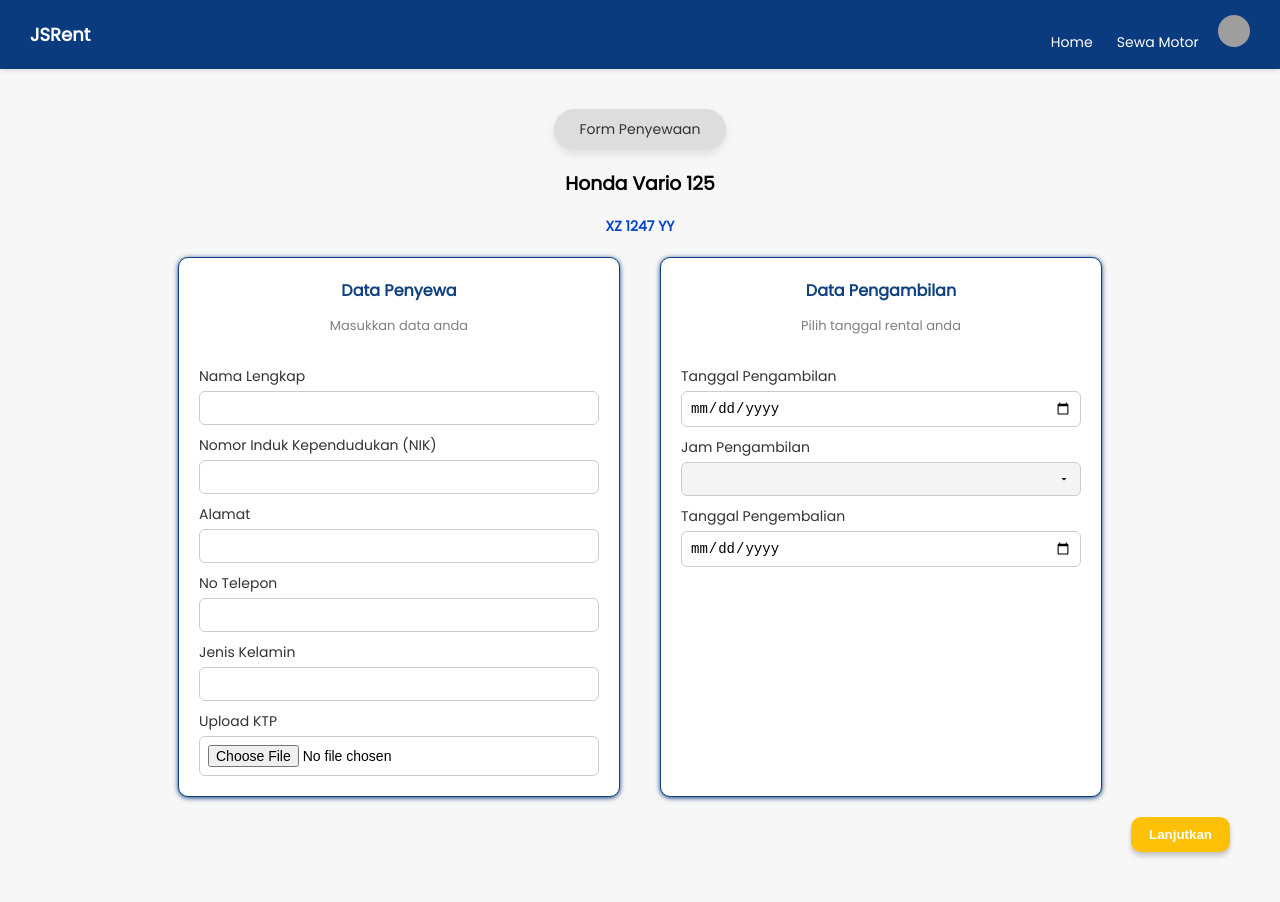
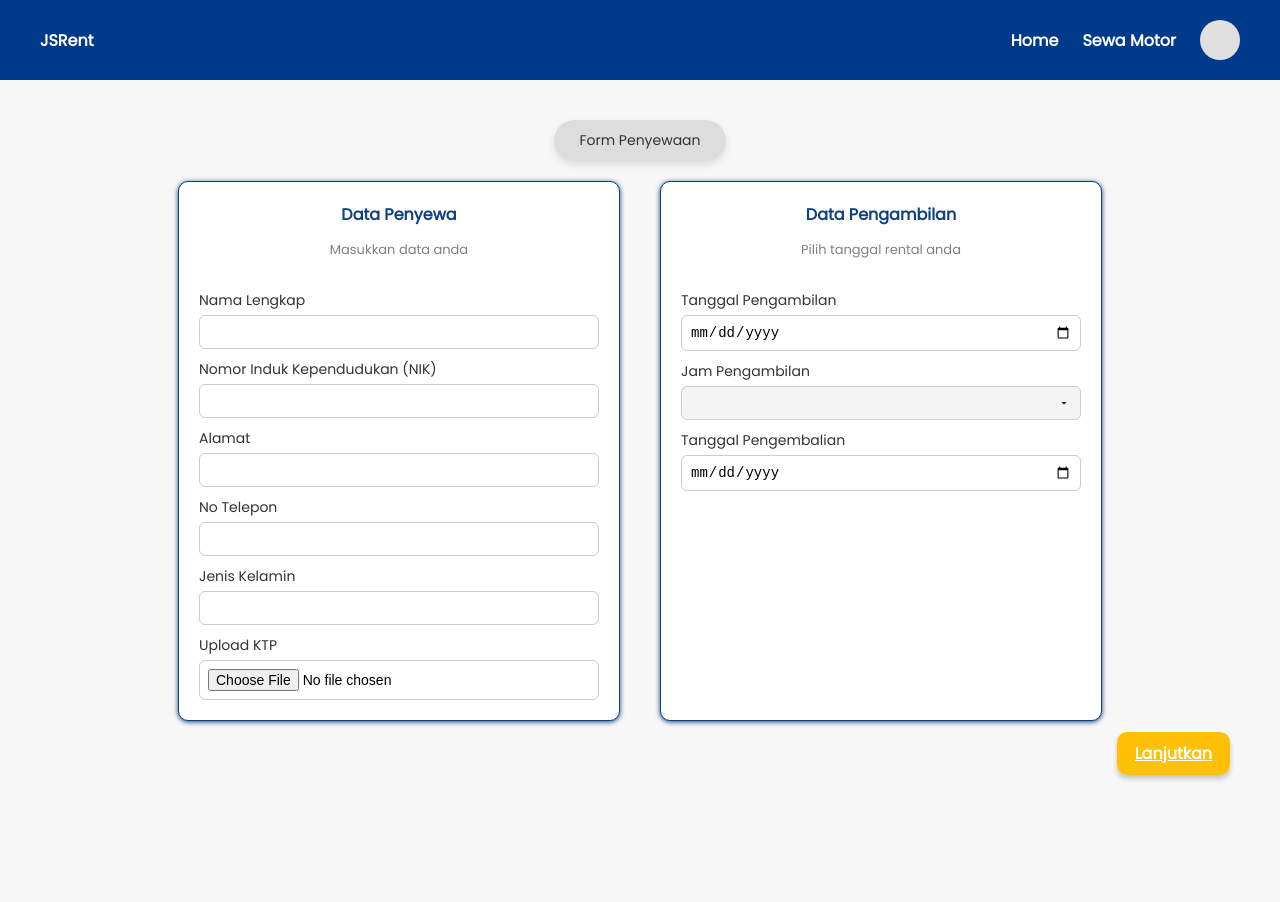
Before and after one commit to ayuk098/sewamotor, a PHP site: page /formsewa.php in a window 1280 px wide. After the commit the page ends 816 px from the top, so only its background shows below. Run offline with PHP 8.4, Linux system fonts and the light colour scheme; grey boxes are pictures that could not be loaded.

Commit message:
Update formsewa.php

```diff
--- a/Customer/formsewa.php
+++ b/Customer/formsewa.php
@@ -13,20 +13,23 @@
   background-color: #f7f7f7;
 }
 
-.navbar {
-  display: flex;
-  justify-content: space-between;
-  align-items: center;
-  background-color: #0a3b7e;
-  color: white;
-  padding: 15px 30px;
-  box-shadow: 0 2px 5px rgba(0,0,0,0.1);
-}
+.nav-right {
+      display: flex;
+      align-items: center;
+      gap: 24px;
+    }
+ .nav-right a {
+      color: white;
+      text-decoration: none;
+      font-weight: 600;
+    }
 
-.logo {
-  font-weight: bold;
-  font-size: 18px;
-}
+.profile {
+      width: 40px;
+      height: 40px;
+      background-color: #e0e0e0;
+      border-radius: 50%;
+    }
 
 .menu a {
   color: white;
@@ -139,21 +142,28 @@
   cursor: pointer;
   box-shadow: 0 4px 5px rgba(0,0,0,0.2);
 }
+header {
+      background-color: #003b8b;
+      color: white;
+      padding: 20px 40px;
+      display: flex;
+      justify-content: space-between;
+      align-items: center;
+    }
+
 </style>
 <body>
-  <header class="navbar">
-    <div class="logo">JSRent</div>
-    <nav class="menu">
+<header>
+    <div><strong>JSRent</strong></div>
+    <div class="nav-right">
       <a href="#">Home</a>
       <a href="#">Sewa Motor</a>
-      <div class="avatar"></div>
-    </nav>
+      <div class="profile"></div>
+    </div>
   </header>
 
   <div class="form-header">
     <div class="form-box">Form Penyewaan</div>
-    <h3>Honda Vario 125</h3>
-    <a href="#" class="nopol">XZ 1247 YY</a>
   </div>
 
   <main class="form-container">
@@ -205,7 +215,7 @@
   </main>
 
   <div class="button-container">
-    <button class="btn-lanjut">Lanjutkan</button>
+    <a href="pembayaran.php" class="btn-lanjut">Lanjutkan</a>
   </div>
 </body>
 </html>
```
